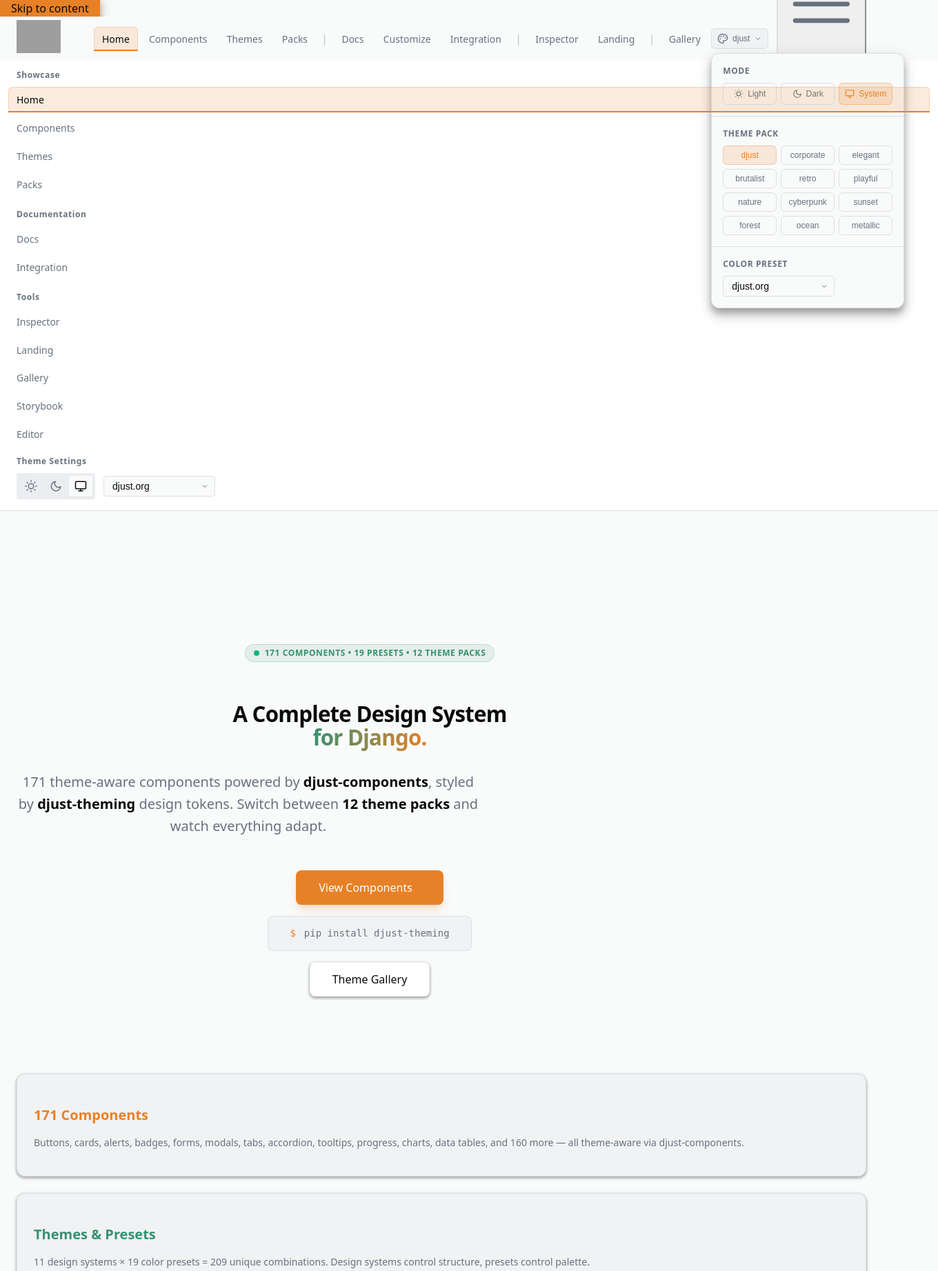
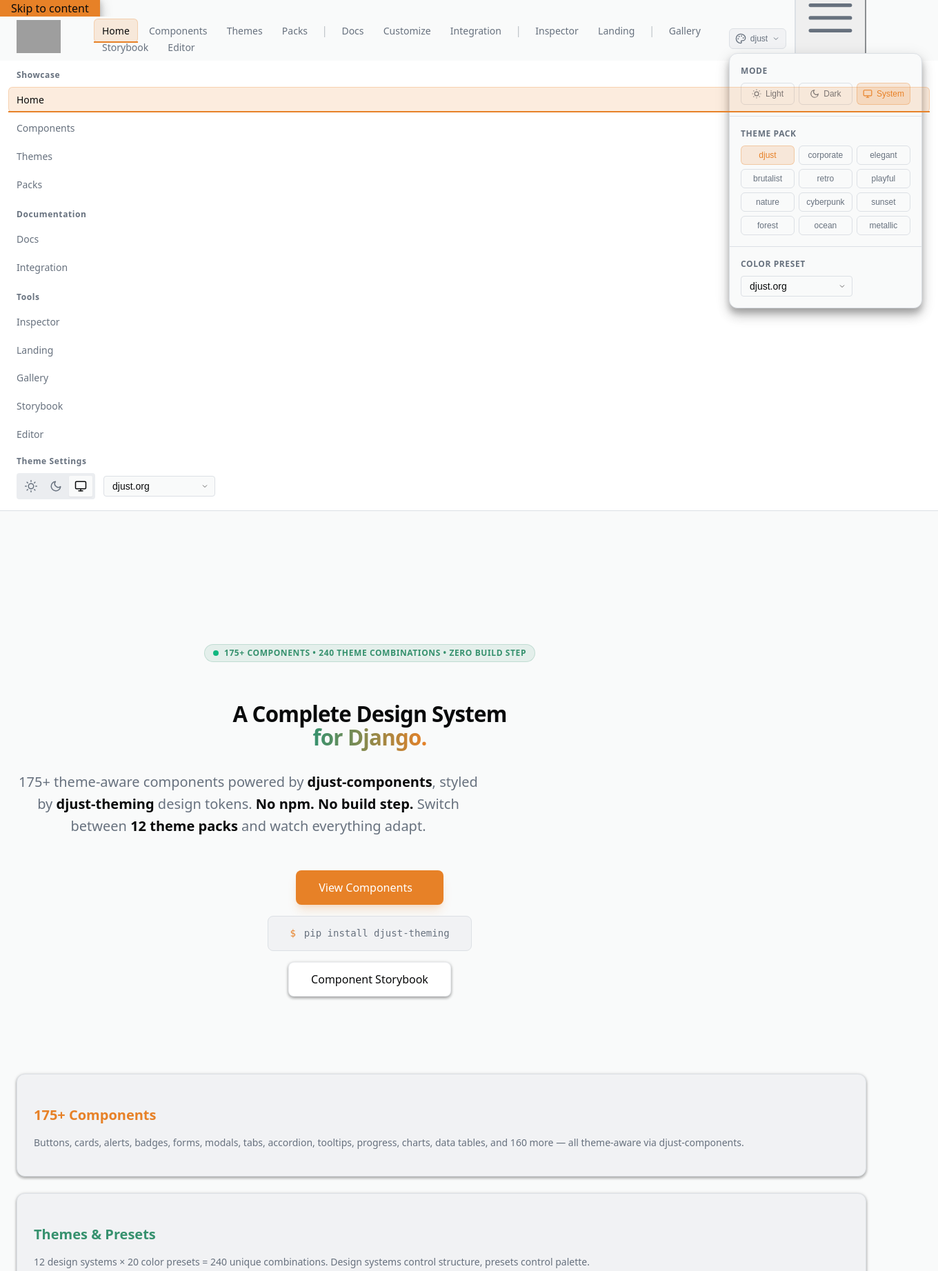
Before and after one commit to djust-org/djust-theming, a Django app: page / in a window 1360 px wide. Shown: the top 1843 px of the page at 69% size. Run offline with Django 4.2, Linux system fonts and the light colour scheme; grey boxes are pictures that could not be loaded.

Commit message:
feat: Phase 3 — update landing page and navigation for expanded storybook
- Landing page hero: update to 175+ components, 240 theme combinations, zero build step
- Add Storybook CTA button to hero (replaces Theme Gallery)
- Feature cards: fix numbers (175+ components, 12×20=240 combinations)
- Architecture overview: update to accurate counts
- Desktop nav: add Storybook and Editor links alongside Gallery

CSS performance audit findings:
- components.css (251KB) is the largest single asset; served with static file caching
- Phase 2 storybook expansion added zero new CSS (Python-only rendering)
- Existing loading order (base → utilities → components → bridge → theme_head) is correct
- No changes needed to CSS loading strategy for the expanded component set

Also created DJU-24 for Marketer to write docs pages once site is ready to publish.

Co-Authored-By: Paperclip <noreply@paperclip.ing>

```diff
--- a/example_project/theme_demo/templates/theme_demo/base.html
+++ b/example_project/theme_demo/templates/theme_demo/base.html
@@ -268,7 +268,9 @@
                     <a href="{% url 'theme_demo:inspector' %}" class="nav-link {% if request.resolver_match.url_name == 'inspector' %}active{% endif %}">Inspector</a>
                     <a href="{% url 'theme_demo:landing' %}" class="nav-link {% if request.resolver_match.url_name == 'landing' %}active{% endif %}">Landing</a>
                     <span class="nav-divider">|</span>
-                    <a href="{% url 'djust_theming:gallery' %}" class="nav-link {% if request.resolver_match.app_name == 'djust_theming' %}active{% endif %}">Gallery</a>
+                    <a href="{% url 'djust_theming:gallery' %}" class="nav-link {% if request.resolver_match.app_name == 'djust_theming' and request.resolver_match.url_name == 'gallery' %}active{% endif %}">Gallery</a>
+                    <a href="{% url 'djust_theming:storybook' %}" class="nav-link {% if request.resolver_match.app_name == 'djust_theming' and request.resolver_match.url_name == 'storybook' %}active{% endif %}">Storybook</a>
+                    <a href="{% url 'djust_theming:editor' %}" class="nav-link {% if request.resolver_match.app_name == 'djust_theming' and request.resolver_match.url_name == 'editor' %}active{% endif %}">Editor</a>
                 </div>
             </div>
 
--- a/example_project/theme_demo/templates/theme_demo/index.html
+++ b/example_project/theme_demo/templates/theme_demo/index.html
@@ -13,7 +13,7 @@
         <!-- Badge -->
         <span class="badge" style="background-color: color-mix(in oklab, hsl(var(--accent)) 10%, transparent); color: hsl(var(--accent)); border: var(--border-width, 1px) var(--border-style, solid) color-mix(in oklab, hsl(var(--accent)) 20%, transparent); margin-bottom: calc(var(--grid-gap, 1.5rem) * 1.33);">
             <span style="width: 0.5rem; height: 0.5rem; border-radius: 9999px; background: hsl(var(--success)); display: inline-block;" class="animate-pulse"></span>
-            171 Components &bull; 19 Presets &bull; 12 Theme Packs
+            175+ Components &bull; 240 Theme Combinations &bull; Zero Build Step
         </span>
 
         <!-- Headline -->
@@ -24,9 +24,9 @@
 
         <!-- Subtitle -->
         <p class="fg-muted mx-auto" style="font-size: var(--h3-size); margin-bottom: calc(var(--grid-gap, 1.5rem) * 2); max-width: var(--prose-max-width, 42rem); line-height: var(--body-line-height, 1.6);">
-            171 theme-aware components powered by <strong class="fg">djust-components</strong>,
+            175+ theme-aware components powered by <strong class="fg">djust-components</strong>,
             styled by <strong class="fg">djust-theming</strong> design tokens.
-            Switch between <strong class="fg">12 theme packs</strong> and watch everything adapt.
+            <strong class="fg">No npm. No build step.</strong> Switch between <strong class="fg">12 theme packs</strong> and watch everything adapt.
         </p>
 
         <!-- CTAs -->
@@ -38,8 +38,8 @@
             <div class="bg-s2 fg-muted flex items-center justify-center" style="padding: calc(var(--grid-gap, 1.5rem) * 0.58) calc(var(--grid-gap, 1.5rem) * 1.33); border: var(--border-width, 1px) var(--border-style, solid) hsl(var(--border)); border-radius: var(--button-radius, var(--border-radius-md, 0.5rem)); font-family: monospace; font-size: var(--small-size); gap: calc(var(--grid-gap, 1.5rem) * 0.5); white-space: nowrap;">
                 <span class="fg-primary">$</span> pip install djust-theming
             </div>
-            <a href="{% url 'djust_theming:gallery' %}" class="btn btn-secondary no-underline" style="padding: calc(var(--grid-gap, 1.5rem) * 0.58) calc(var(--grid-gap, 1.5rem) * 1.33); font-size: var(--body-size); border-radius: var(--button-radius, var(--border-radius-md, 0.5rem));">
-                Theme Gallery
+            <a href="{% url 'djust_theming:storybook' %}" class="btn btn-secondary no-underline" style="padding: calc(var(--grid-gap, 1.5rem) * 0.58) calc(var(--grid-gap, 1.5rem) * 1.33); font-size: var(--body-size); border-radius: var(--button-radius, var(--border-radius-md, 0.5rem));">
+                Component Storybook
             </a>
         </div>
     </div>
@@ -48,7 +48,7 @@
 <!-- Features Grid -->
 <div class="grid md:grid-cols-3" style="gap: var(--grid-gap, 1.5rem); margin-bottom: var(--section-spacing, 2rem);">
     <a href="{% url 'theme_demo:components' %}" class="glass-card no-underline text-current" data-accent="primary" style="padding: var(--grid-gap, 1.5rem);">
-        <h3 class="fg-primary" style="font-size: var(--h3-size); font-weight: var(--font-weight-section, 600); margin-bottom: calc(var(--grid-gap, 1.5rem) * 0.33);">171 Components</h3>
+        <h3 class="fg-primary" style="font-size: var(--h3-size); font-weight: var(--font-weight-section, 600); margin-bottom: calc(var(--grid-gap, 1.5rem) * 0.33);">175+ Components</h3>
         <p class="fg-muted" style="font-size: var(--small-size);">
             Buttons, cards, alerts, badges, forms, modals, tabs, accordion, tooltips, progress,
             charts, data tables, and 160 more — all theme-aware via djust-components.
@@ -58,7 +58,7 @@
     <a href="{% url 'theme_demo:themes' %}" class="glass-card no-underline text-current" data-accent="accent" style="padding: var(--grid-gap, 1.5rem);">
         <h3 class="fg-accent" style="font-size: var(--h3-size); font-weight: var(--font-weight-section, 600); margin-bottom: calc(var(--grid-gap, 1.5rem) * 0.33);">Themes & Presets</h3>
         <p class="fg-muted" style="font-size: var(--small-size);">
-            11 design systems &times; 19 color presets = 209 unique combinations.
+            12 design systems &times; 20 color presets = 240 unique combinations.
             Design systems control structure, presets control palette.
         </p>
     </a>
@@ -87,11 +87,11 @@
         </p>
     </a>
 
-    <a href="{% url 'djust_theming:gallery' %}" class="glass-card no-underline text-current" data-accent="accent" style="padding: var(--grid-gap, 1.5rem);">
-        <h3 class="fg-accent" style="font-size: var(--h3-size); font-weight: var(--font-weight-section, 600); margin-bottom: calc(var(--grid-gap, 1.5rem) * 0.33);">Theme Gallery & Storybook</h3>
+    <a href="{% url 'djust_theming:storybook' %}" class="glass-card no-underline text-current" data-accent="accent" style="padding: var(--grid-gap, 1.5rem);">
+        <h3 class="fg-accent" style="font-size: var(--h3-size); font-weight: var(--font-weight-section, 600); margin-bottom: calc(var(--grid-gap, 1.5rem) * 0.33);">Component Storybook</h3>
         <p class="fg-muted" style="font-size: var(--small-size);">
-            Developer tools built into djust-theming: browse all theme + preset combinations,
-            isolate components in the storybook, and tune tokens with the live editor.
+            Browse all 175+ components organized by category. Live previews, props tables,
+            CSS variables, and template source — plus the live theme editor and diff view.
         </p>
     </a>
 </div>
@@ -107,14 +107,14 @@
                 Color presets control palette. Mix any design system with any color preset.
             </p>
             <p class="fg-muted" style="font-size: var(--small-size);">
-                <strong>11 x 19 = 209 unique combinations</strong> out of the box.
+                <strong>12 &times; 20 = 240 unique combinations</strong> out of the box.
             </p>
         </div>
         <div>
             <h3 class="fg-primary" style="font-size: var(--h3-size); font-weight: var(--font-weight-section, 600); margin-bottom: calc(var(--grid-gap, 1.5rem) * 0.5);">Template Tag Libraries</h3>
             <ul class="fg-muted" style="font-size: var(--small-size); display: flex; flex-direction: column; gap: calc(var(--grid-gap, 1.5rem) * 0.33);">
                 <li><code class="fg-primary">{% verbatim %}{% load theme_tags %}{% endverbatim %}</code> &mdash; theme_head, theme_switcher, mode toggle, preset selector</li>
-                <li><code class="fg-primary">{% verbatim %}{% load djust_components %}{% endverbatim %}</code> &mdash; 171 UI components (buttons, cards, forms, charts...)</li>
+                <li><code class="fg-primary">{% verbatim %}{% load djust_components %}{% endverbatim %}</code> &mdash; 175+ UI components (buttons, cards, forms, charts...)</li>
                 <li><code class="fg-primary">{% verbatim %}{% load theme_form_tags %}{% endverbatim %}</code> &mdash; Django form rendering with themed styling</li>
             </ul>
         </div>
```
